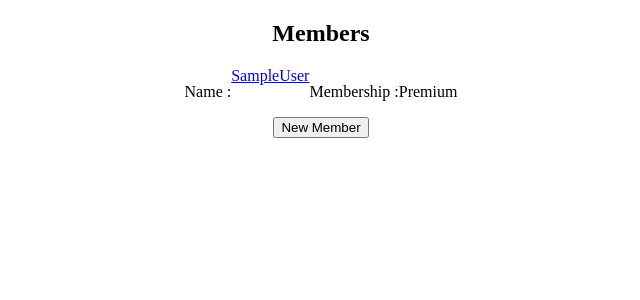
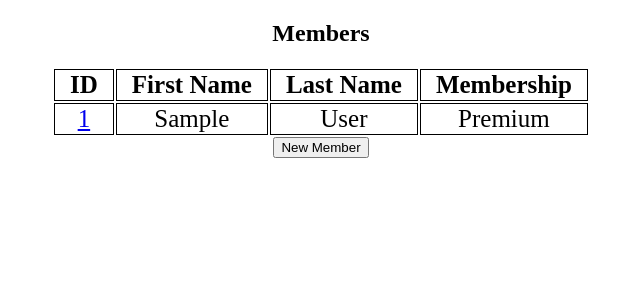
Before and after one commit to DerekBracken/gym_project, a Flask app: page /members in a window 1280 px wide. Shown: the part 98-398 px from the top of the page, without its empty margins (319-959 px from the left). Run offline with Flask 2, Linux system fonts and the light colour scheme; a database or web service that is not in the repository returns one stand-in record (values such as "Sample title"); some libraries are stand-ins or nearby versions.

Commit message:
members index page now in a table

```diff
--- a/gym_app/static/css/style.css
+++ b/gym_app/static/css/style.css
@@ -11,12 +11,20 @@ li {
 .container {
     text-align: center;
 }
-
-section {
+/* Section needed? */
+section, table {
     display: flex;
     flex-direction: row;
     justify-content: center;
 }
+/* table, below  */
+ th, td {
+    border: 1px solid black;
+    border-collapse: collapse;
+    padding-left: 15px;
+    padding-right: 15px;
+    font-size: 25px;
+  }
 
 .edit-session {
     display: flex;
--- a/gym_app/templates/members/index.html
+++ b/gym_app/templates/members/index.html
@@ -3,21 +3,31 @@
 
 <h2>Members</h2>
 
-{% for member in members %}
+<table>
+    <tr>
+        <th>ID</th>
+        <th>First Name</th>
+        <th>Last Name</th>
+        <th>Membership</th>
+    </tr>
 
-<section>
-    <p>Name :</p>
-    <a href="/members/{{ member.id}}/edit">{{ member.first_name }}{{member.last_name}}</a>
-    <p>Membership :</p>
-    {% if member.premium %}
-        <p>Premium</p>
-    {% else %}
-        <p>Standard</p>
-    {% endif %}
-</section>
+    {% for member in members %}
+        <tr>
+            <td>
+                <a href="/members/{{ member.id}}/edit">{{ member.id }}</a>
+            </td>
+            <td>{{ member.first_name }}</td>
+            <td>{{ member.last_name }}</td>
+            {% if member.premium %}
+                <td>Premium</td>
+            {% else %}
+                <td>Standard</td>
+            {% endif %}
+        </tr>
+    {% endfor %}
 
-{% endfor %}
 
+</table>
 
 <form action="/members/new">
     <input type="submit" value="New Member">
```
